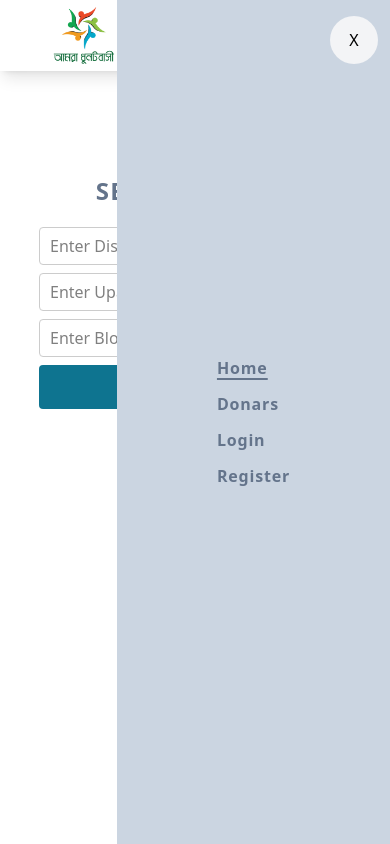
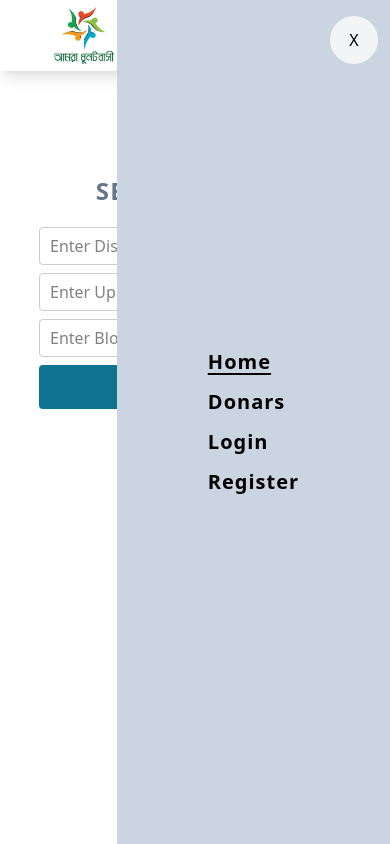
Before and after one commit to ashik-75/blood-donation, a Next.js app: page / in a window 390 px wide. Both pictures are taken after a click on the element 357 px from the left and 35 px from the top of the page. Built offline with nearby package versions, Linux system fonts and the light colour scheme.

Commit message:
hey check

```diff
--- a/components/Navbar.jsx
+++ b/components/Navbar.jsx
@@ -19,8 +19,10 @@ function Navbar() {
 
     return (
         <div className="flex items-center justify-between px-5 shadow-lg sticky top-0 left-0 w-full z-50 bg-white">
-            <div className="">
-                <img className="w-32" src="logo_1.png" alt="" />
+            <div className=" cursor-pointer">
+                <Link href="/">
+                    <img className="w-32" src="logo_1.png" alt="" />
+                </Link>
             </div>
 
             <div className=" space-x-4 hidden md:flex">
@@ -105,7 +107,7 @@ function Navbar() {
                         </button>
                         <div className="space-y-3">
                             <div
-                                className={`decoration-2 text-slate-500 tracking-wider font-bold underline-offset-4 ${
+                                className={`decoration-2 text-xl  tracking-wider font-bold underline-offset-4 ${
                                     router.pathname === '/' && 'underline'
                                 }`}
                                 onClick={() => setSelected(false)}
@@ -114,7 +116,7 @@ function Navbar() {
                             </div>
 
                             <div
-                                className={`text-slate-500 tracking-wider decoration-2 font-bold underline-offset-4 ${
+                                className={` tracking-wider text-xl decoration-2 font-bold underline-offset-4 ${
                                     router.pathname === '/donars' && 'underline'
                                 }`}
                                 onClick={() => setSelected(false)}
@@ -124,7 +126,7 @@ function Navbar() {
                             {token ? (
                                 <>
                                     <div
-                                        className={`text-slate-500 tracking-wider decoration-2 font-bold underline-offset-4 ${
+                                        className={` tracking-wider decoration-2 text-xl font-bold underline-offset-4 ${
                                             router.pathname === '/profile' && 'underline'
                                         }`}
                                         onClick={() => setSelected(false)}
@@ -136,7 +138,7 @@ function Navbar() {
                                             handleLogout();
                                             setSelected(false);
                                         }}
-                                        className="px-4 bg-pink-500 py-.5 text-white cursor-pointer text-sm py-1 rounded font-bold"
+                                        className="px-4 bg-pink-500 py-.5 text-xl text-white cursor-pointer text-sm py-1 rounded font-bold"
                                     >
                                         Logout
                                     </div>
@@ -144,7 +146,7 @@ function Navbar() {
                             ) : (
                                 <>
                                     <div
-                                        className={`text-slate-500 tracking-wider decoration-2 font-bold underline-offset-4 ${
+                                        className={` tracking-wider text-xl decoration-2 font-bold underline-offset-4 ${
                                             router.pathname === '/login' && 'underline'
                                         }`}
                                         onClick={() => setSelected(false)}
@@ -152,7 +154,7 @@ function Navbar() {
                                         <Link href="/login">Login</Link>
                                     </div>
                                     <div
-                                        className={`text-slate-500 tracking-wider decoration-2 underline-offset-4 font-bold ${
+                                        className={` tracking-wider text-xl decoration-2 underline-offset-4 font-bold ${
                                             router.pathname === '/register' && 'underline'
                                         }`}
                                         onClick={() => setSelected(false)}
```
